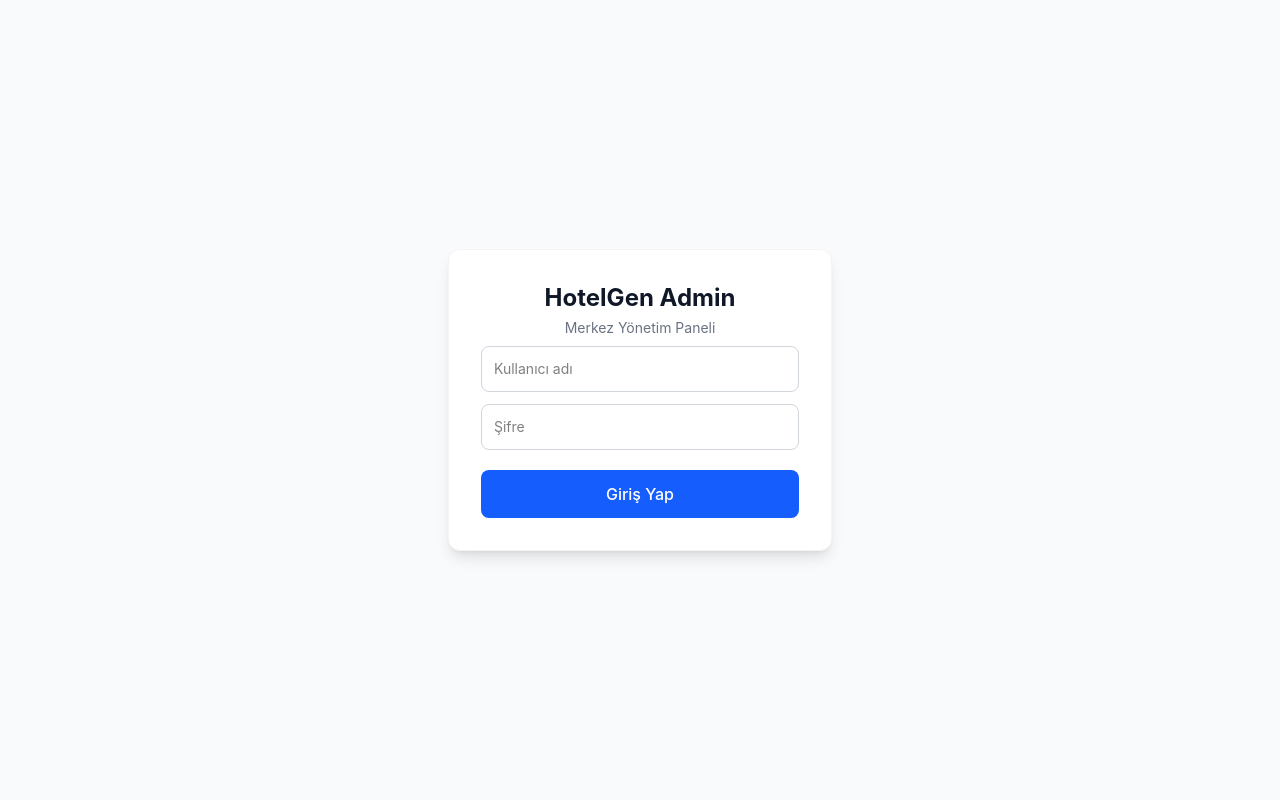
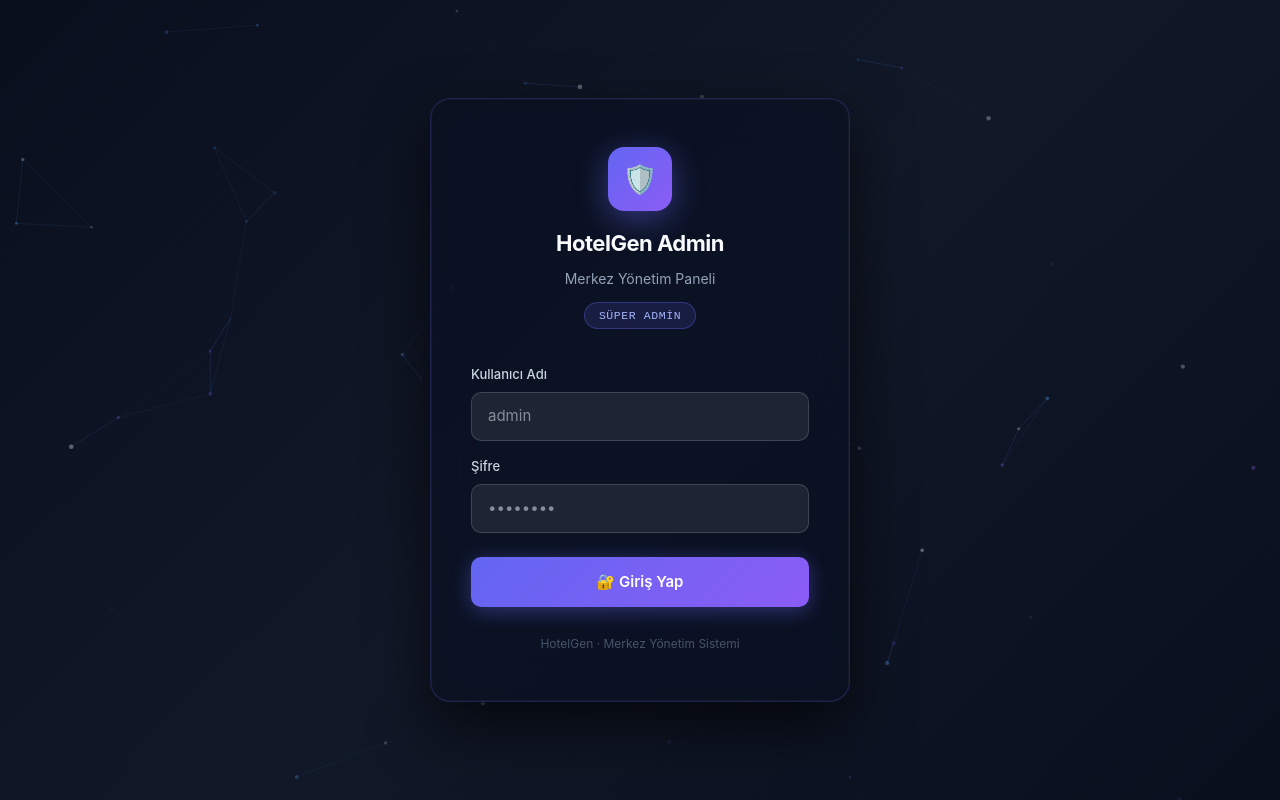
Before and after one commit to kemalkuyucu/hotelgendigital, a Next.js app: page /admin/login in a window 1280 px wide. Built offline with nearby package versions, Linux system fonts and the light colour scheme; no server answers.

Commit message:
Modul 18.4: Super admin login arka plan + glassmorphism kart

```diff
--- /dev/null
+++ b/src/app/admin/login/_bg-client.tsx
@@ -0,0 +1,24 @@
+'use client'
+
+import dynamic from 'next/dynamic'
+
+const ParticleBackground = dynamic(
+  () => import('@/components/landing/ParticleBackground'),
+  { ssr: false }
+)
+
+export default function AdminLoginBackground() {
+  return (
+    <div style={{ position: 'fixed', inset: 0, zIndex: 0, pointerEvents: 'none' }}>
+      <ParticleBackground
+        particleId="admin-login-particles"
+        opacity={0.35}
+        particleCount={40}
+        speed={0.35}
+        linkOpacity={0.10}
+        fpsLimit={30}
+        disableOnMobile={true}
+      />
+    </div>
+  )
+}
--- /dev/null
+++ b/src/app/admin/login/_form-client.tsx
@@ -0,0 +1,219 @@
+'use client'
+
+import { loginAction } from '@/app/admin/actions/auth'
+
+interface Props {
+  error?: string
+}
+
+const errorMessages: Record<string, string> = {
+  missing: 'Kullanıcı adı ve şifre gerekli.',
+  invalid: 'Kullanıcı adı veya şifre hatalı.',
+  locked: 'Hesap 15 dakika kilitlendi. Lütfen bekleyin.',
+}
+
+export default function AdminLoginForm({ error }: Props) {
+  return (
+    <form
+      action={loginAction}
+      style={{
+        width: '100%',
+        maxWidth: '420px',
+        background: 'rgba(10,15,30,0.60)',
+        backdropFilter: 'blur(24px) saturate(1.4)',
+        WebkitBackdropFilter: 'blur(24px) saturate(1.4)',
+        border: '1px solid rgba(99,102,241,0.22)',
+        borderRadius: '20px',
+        padding: '48px 40px',
+        boxShadow: '0 25px 60px rgba(0,0,0,0.65), 0 0 0 1px rgba(255,255,255,0.04) inset',
+        transition: 'transform 0.25s ease, box-shadow 0.25s ease',
+      }}
+      onMouseEnter={(e) => {
+        const el = e.currentTarget as HTMLFormElement
+        el.style.transform = 'scale(1.012)'
+        el.style.boxShadow = '0 32px 70px rgba(0,0,0,0.75), 0 0 0 1px rgba(255,255,255,0.06) inset'
+      }}
+      onMouseLeave={(e) => {
+        const el = e.currentTarget as HTMLFormElement
+        el.style.transform = 'scale(1)'
+        el.style.boxShadow = '0 25px 60px rgba(0,0,0,0.65), 0 0 0 1px rgba(255,255,255,0.04) inset'
+      }}
+    >
+      {/* Logo & Header */}
+      <div style={{ textAlign: 'center', marginBottom: '36px' }}>
+        <div
+          style={{
+            width: '64px',
+            height: '64px',
+            background: 'linear-gradient(135deg, #6366f1, #8b5cf6)',
+            borderRadius: '16px',
+            display: 'flex',
+            alignItems: 'center',
+            justifyContent: 'center',
+            fontSize: '28px',
+            margin: '0 auto 16px',
+            boxShadow: '0 8px 32px rgba(99,102,241,0.45)',
+          }}
+        >
+          🛡️
+        </div>
+        <h1
+          style={{
+            color: '#f8fafc',
+            fontSize: '22px',
+            fontWeight: 700,
+            margin: '0 0 8px',
+            letterSpacing: '-0.5px',
+          }}
+        >
+          HotelGen Admin
+        </h1>
+        <p style={{ color: '#94a3b8', fontSize: '14px', margin: '0 0 12px' }}>
+          Merkez Yönetim Paneli
+        </p>
+        <span
+          style={{
+            display: 'inline-block',
+            background: 'rgba(99,102,241,0.15)',
+            color: '#a5b4fc',
+            fontSize: '11.5px',
+            padding: '4px 14px',
+            borderRadius: '999px',
+            border: '1px solid rgba(99,102,241,0.35)',
+            fontFamily: 'monospace',
+            letterSpacing: '0.05em',
+          }}
+        >
+          SÜPER ADMİN
+        </span>
+      </div>
+
+      {/* Error */}
+      {error && (
+        <div
+          style={{
+            background: 'rgba(239,68,68,0.15)',
+            border: '1px solid rgba(239,68,68,0.3)',
+            borderRadius: '10px',
+            padding: '12px 16px',
+            color: '#fca5a5',
+            fontSize: '13px',
+            marginBottom: '20px',
+          }}
+        >
+          ⚠️ {errorMessages[error] ?? 'Bir hata oluştu.'}
+        </div>
+      )}
+
+      {/* Inputs */}
+      <div style={{ display: 'flex', flexDirection: 'column', gap: '16px', marginBottom: '24px' }}>
+        <div>
+          <label
+            htmlFor="username"
+            style={{
+              display: 'block',
+              color: '#cbd5e1',
+              fontSize: '13px',
+              fontWeight: 500,
+              marginBottom: '8px',
+            }}
+          >
+            Kullanıcı Adı
+          </label>
+          <input
+            id="username"
+            name="username"
+            placeholder="admin"
+            required
+            autoComplete="username"
+            style={{
+              width: '100%',
+              background: 'rgba(255,255,255,0.08)',
+              border: '1px solid rgba(255,255,255,0.15)',
+              borderRadius: '10px',
+              padding: '12px 16px',
+              color: '#f1f5f9',
+              fontSize: '15px',
+              outline: 'none',
+              boxSizing: 'border-box',
+              transition: 'border-color 0.2s',
+            }}
+            onFocus={(e) => (e.target.style.borderColor = '#6366f1')}
+            onBlur={(e) => (e.target.style.borderColor = 'rgba(255,255,255,0.15)')}
+          />
+        </div>
+        <div>
+          <label
+            htmlFor="password"
+            style={{
+              display: 'block',
+              color: '#cbd5e1',
+              fontSize: '13px',
+              fontWeight: 500,
+              marginBottom: '8px',
+            }}
+          >
+            Şifre
+          </label>
+          <input
+            id="password"
+            name="password"
+            type="password"
+            placeholder="••••••••"
+            required
+            autoComplete="current-password"
+            style={{
+              width: '100%',
+              background: 'rgba(255,255,255,0.08)',
+              border: '1px solid rgba(255,255,255,0.15)',
+              borderRadius: '10px',
+              padding: '12px 16px',
+              color: '#f1f5f9',
+              fontSize: '15px',
+              outline: 'none',
+              boxSizing: 'border-box',
+              transition: 'border-color 0.2s',
+            }}
+            onFocus={(e) => (e.target.style.borderColor = '#6366f1')}
+            onBlur={(e) => (e.target.style.borderColor = 'rgba(255,255,255,0.15)')}
+          />
+        </div>
+      </div>
+
+      {/* Submit */}
+      <button
+        id="admin-login-btn"
+        type="submit"
+        style={{
+          width: '100%',
+          background: 'linear-gradient(135deg, #6366f1, #8b5cf6)',
+          color: '#fff',
+          border: 'none',
+          borderRadius: '10px',
+          padding: '14px',
+          fontSize: '15px',
+          fontWeight: 600,
+          cursor: 'pointer',
+          transition: 'all 0.2s',
+          boxShadow: '0 4px 20px rgba(99,102,241,0.4)',
+        }}
+        onMouseEnter={(e) => {
+          const el = e.currentTarget as HTMLButtonElement
+          el.style.boxShadow = '0 6px 28px rgba(99,102,241,0.6)'
+          el.style.transform = 'translateY(-1px)'
+        }}
+        onMouseLeave={(e) => {
+          const el = e.currentTarget as HTMLButtonElement
+          el.style.boxShadow = '0 4px 20px rgba(99,102,241,0.4)'
+          el.style.transform = 'translateY(0)'
+        }}
+      >
+        🔐 Giriş Yap
+      </button>
+
+      <p style={{ textAlign: 'center', color: '#475569', fontSize: '12px', marginTop: '28px' }}>
+        HotelGen · Merkez Yönetim Sistemi
+      </p>
+    </form>
+  )
+}
--- a/src/app/admin/login/layout.tsx
+++ b/src/app/admin/login/layout.tsx
@@ -1,7 +1,27 @@
+import AdminLoginBackground from './_bg-client'
+
 export default function LoginLayout({ children }: { children: React.ReactNode }) {
   return (
-    <div className="min-h-screen flex items-center justify-center bg-gray-50">
-      {children}
+    <div
+      style={{
+        minHeight: '100vh',
+        background: 'linear-gradient(135deg, #0a0f1e 0%, #111827 50%, #0a0f1e 100%)',
+        display: 'flex',
+        alignItems: 'center',
+        justifyContent: 'center',
+        padding: '24px',
+        fontFamily: "'Inter', system-ui, sans-serif",
+        position: 'relative',
+        overflow: 'hidden',
+      }}
+    >
+      {/* Particle background layer */}
+      <AdminLoginBackground />
+
+      {/* Login card layer */}
+      <div style={{ position: 'relative', zIndex: 1, width: '100%', display: 'flex', justifyContent: 'center' }}>
+        {children}
+      </div>
     </div>
   )
 }
--- a/src/app/admin/login/page.tsx
+++ b/src/app/admin/login/page.tsx
@@ -1,6 +1,6 @@
 import { redirect } from 'next/navigation'
 import { getSessionAdmin } from '@/lib/auth/session'
-import { loginAction } from '@/app/admin/actions/auth'
+import AdminLoginForm from './_form-client'
 
 interface LoginPageProps {
   searchParams: Promise<{ error?: string }>
@@ -12,54 +12,5 @@ export default async function LoginPage({ searchParams }: LoginPageProps) {
 
   const { error } = await searchParams
 
-  const errorMessages: Record<string, string> = {
-    missing: 'Kullanıcı adı ve şifre gerekli.',
-    invalid: 'Kullanıcı adı veya şifre hatalı.',
-    locked: 'Hesap 15 dakika kilitlendi. Lütfen bekleyin.',
-  }
-
-  return (
-    <form
-      action={loginAction}
-      className="bg-white p-8 rounded-xl shadow-lg w-96 space-y-5 border border-gray-100"
-    >
-      <div className="text-center mb-2">
-        <h1 className="text-2xl font-bold text-gray-900">HotelGen Admin</h1>
-        <p className="text-sm text-gray-500 mt-1">Merkez Yönetim Paneli</p>
-      </div>
-
-      {error && (
-        <div className="bg-red-50 border border-red-200 text-red-700 text-sm px-4 py-2 rounded-lg">
-          {errorMessages[error] ?? 'Bir hata oluştu.'}
-        </div>
-      )}
-
-      <div className="space-y-3">
-        <input
-          id="username"
-          name="username"
-          placeholder="Kullanıcı adı"
-          required
-          autoComplete="username"
-          className="w-full border border-gray-300 p-3 rounded-lg text-sm focus:outline-none focus:ring-2 focus:ring-blue-500"
-        />
-        <input
-          id="password"
-          name="password"
-          type="password"
-          placeholder="Şifre"
-          required
-          autoComplete="current-password"
-          className="w-full border border-gray-300 p-3 rounded-lg text-sm focus:outline-none focus:ring-2 focus:ring-blue-500"
-        />
-      </div>
-
-      <button
-        type="submit"
-        className="w-full bg-blue-600 text-white p-3 rounded-lg font-medium hover:bg-blue-700 transition-colors"
-      >
-        Giriş Yap
-      </button>
-    </form>
-  )
+  return <AdminLoginForm error={error} />
 }
```
